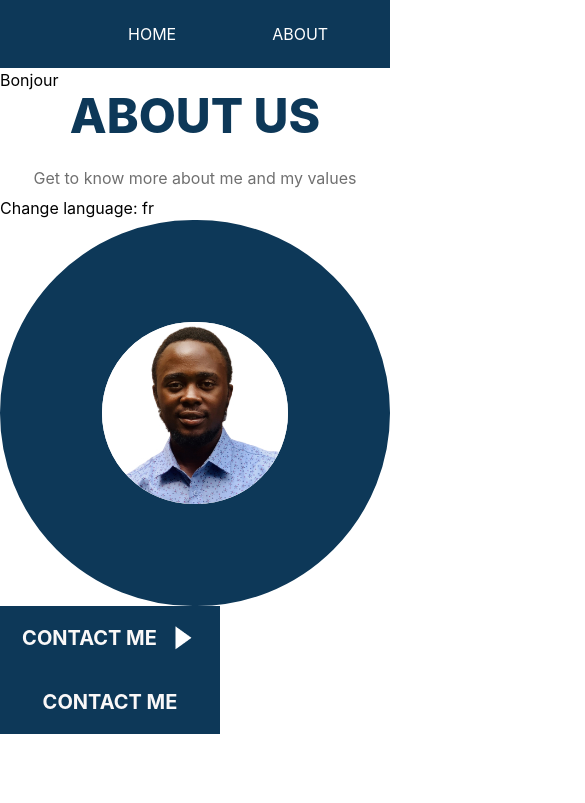
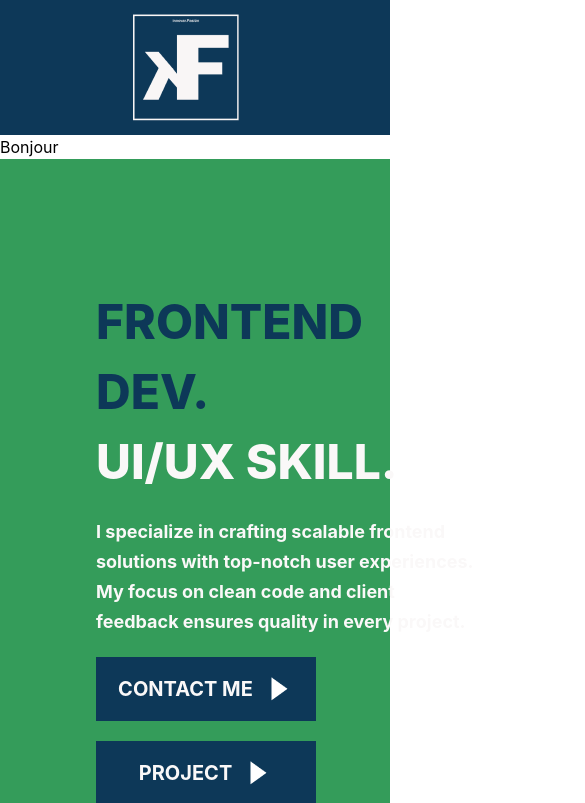
Before and after one commit to konnofuente/konnofuente, a React (Create React App) app: page / in a window 390 px wide. Shown: the top 803 px of the page, 585 px wide, since content can reach past the window. Built offline with nearby package versions, Linux system fonts and the light colour scheme; the HTML template or start-up script is replaced by a standard one.

Commit message:
fix(app): # fix small bug

```diff
--- a/src/components/layout/Header/Header.tsx
+++ b/src/components/layout/Header/Header.tsx
@@ -19,12 +19,12 @@ export default function Header() {
   return (
     <div className="header-section">
       <header>
-        <nav className=" bg-primaryNormal flex  py-2.5  px-32  justify-between items-center sm:py-2.5 ">
-          <div className="w-[114px] md:w-[114px]">
+        <nav className=" bg-primaryNormal flex  py-2.5  px-32  justify-between items-center ">
+          <div>
             <img src={konnoLogo} alt="Logo" />
           </div>
-          <div className="md:static md:w-auto md:h-auto md:items-center md:py-0">
-            <ul className="flex py-20px items-center gap-24 md:flex-row md:items-center md:gap-[2vw]">
+          <div>
+            <ul className=" hidden md:flex  py-20px items-center gap-24 ">
               {navItems.map((navItem, index) => (
                 <li key={index} className="">
                   <span className="text-white font-raleway text-base font-normal leading-normal hover:text-gray-300">
--- a/src/pages/Landing.tsx
+++ b/src/pages/Landing.tsx
@@ -1,18 +1,20 @@
-import { useState } from "react";
-import TitleAndSubtitle from "../components/base/TitleAndSubtitle/TitleAndSubtitle";
-import enMessages from "../lang/enMessages";
-import frMessages from "../lang/frMessages";
-import konnoImg from "../assets/images/konnoImg.jpg";
-import ButtonWithIcon from "../components/base/buttons/ButtonWithIcon";
-import ButtonWithoutIcon from "../components/base/buttons/ButtonWithoutIcon";
+// import { useState } from "react";
+// import TitleAndSubtitle from "../components/base/TitleAndSubtitle/TitleAndSubtitle";
+// import enMessages from "../lang/enMessages";
+// import frMessages from "../lang/frMessages";
+// import konnoImg from "../assets/images/konnoImg.jpg";
+// import ButtonWithIcon from "../components/base/buttons/ButtonWithIcon";
+// import ButtonWithoutIcon from "../components/base/buttons/ButtonWithoutIcon";
+import Hero from "../features/hero/hero";
 
 function LandingPage() {
-  const [activeLanguage, setActiveLanguage] = useState("fr");
-  const messages = activeLanguage === "en" ? enMessages : frMessages;
+  // const [activeLanguage, setActiveLanguage] = useState("fr");
+  // const messages = activeLanguage === "en" ? enMessages : frMessages;
 
   return (
     <div>
-      <TitleAndSubtitle
+      <Hero />
+      {/* <TitleAndSubtitle
         title={"ABOUT US"}
         subtitle={"Get to know more about me and my values"}
       />
@@ -29,7 +31,7 @@ function LandingPage() {
           className="w-340 h-340 rounded-full border-solid border-[102px] border-primaryNormal"
         />
         <ButtonWithIcon textButton="CONTACT ME"/>
-        <ButtonWithoutIcon textButton="CONTACT ME"/>
+        <ButtonWithoutIcon textButton="CONTACT ME"/> */}
     </div>
   );
 }
```
